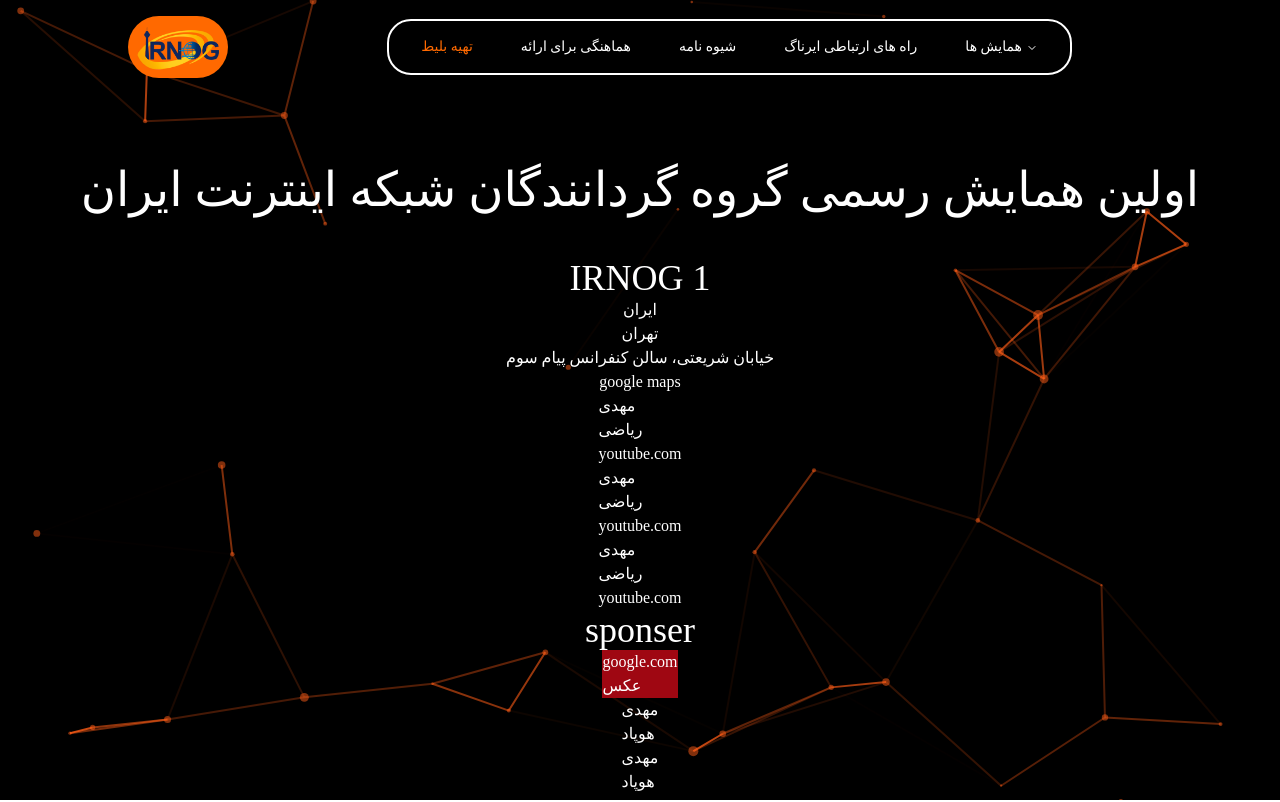
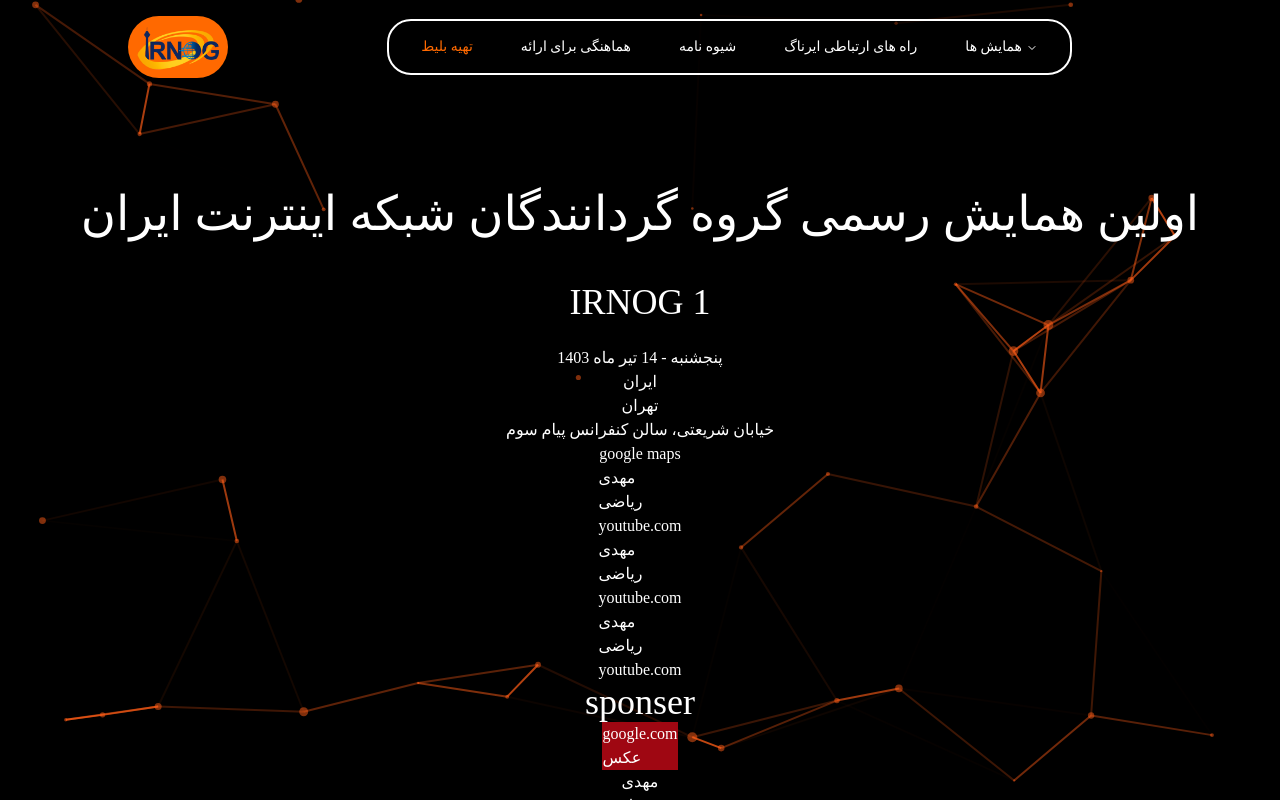
Before and after one commit to MahdiMazloum96/irnog_frontend, a Next.js app: page /irnog/1 in a window 1280 px wide. Shown: the top 802 px of the page. Built offline with nearby package versions, Linux system fonts and the light colour scheme.

Commit message:
adding time to irnog page

```diff
--- a/app/irnog/[id]/page.tsx
+++ b/app/irnog/[id]/page.tsx
@@ -22,14 +22,17 @@ const IrnogPage: FC<IrnogPageProps> = () => {
       <>
         <div className="flex flex-col items-center mt-14">
           {/* title */}
-          <h1 className="text-white flex flex-col items-center gap-7 mx-2">
+          <h1 className="text-white flex flex-col items-center gap-7 mx-2 my-6">
             <div className="text-3xl lg:text-5xl text-center leading-20">
               {page?.value.title} همایش رسمی گروه گردانندگان شبکه اینترنت ایران
             </div>
             <div className="text-4xl">IRNOG {id}</div>
           </h1>
+          {/* time */}
+          {page?.value.time && (
+            <div className="text-white">{page?.value.time}</div>
+          )}
           {/* location */}
-
           <h1 className="text-white ">{page?.value.location.country}</h1>
           <h1 className="text-white ">{page?.value.location.city}</h1>
           <h1 className="text-white ">{page?.value.location.detail}</h1>
@@ -54,7 +57,6 @@ const IrnogPage: FC<IrnogPageProps> = () => {
                 </div>
               );
             })}
-
           {/* sponsors */}
           {/* hostSponsors */}
           <h1 className="text-4xl text-white">sponser</h1>
@@ -69,7 +71,6 @@ const IrnogPage: FC<IrnogPageProps> = () => {
           {/* silverSponsors */}
           {/* ConnectivitySponsors */}
           {/* moralSponsor */}
-
           {/* Participants */}
           {page?.value.Participants.map((Participant) => {
             return (
--- a/components/IrnogPageContent/Irnog1/Irnog1.tsx
+++ b/components/IrnogPageContent/Irnog1/Irnog1.tsx
@@ -2,6 +2,7 @@ import { IrnogEvent } from "../types";
 
 export const Irnog1: IrnogEvent = {
   title: "اولین",
+  time: `پنجشنبه - 14 تیر ماه 1403`,
   location: {
     country: "ایران",
     city: "تهران",
--- a/components/IrnogPageContent/types.ts
+++ b/components/IrnogPageContent/types.ts
@@ -32,6 +32,7 @@ export interface Sponsors {
 
 export interface IrnogEvent {
   title: string;
+  time?: string;
   location: Location;
   irnogAgenda: Table[];
   sponsers: Sponsors;
```
